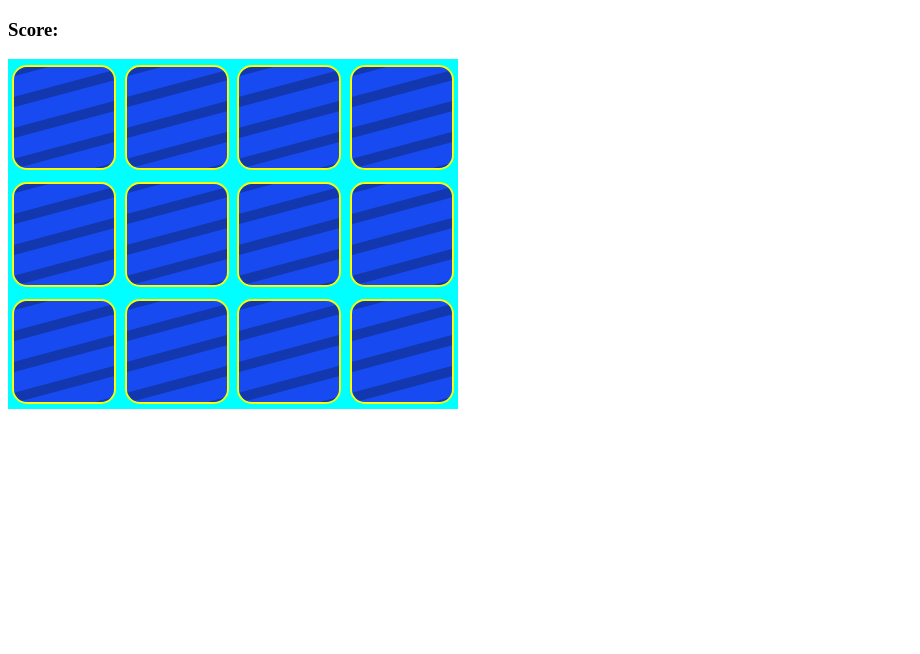
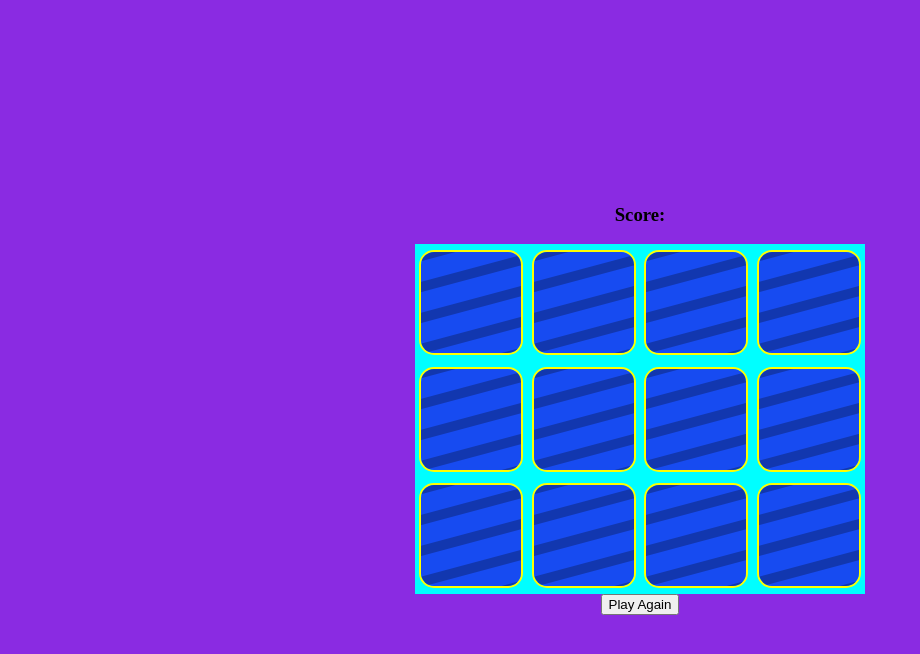
Before and after one commit to samvrny/memorygame, a plain HTML site: page index.html in a window 1280 px wide. Shown: the whole page, without its empty margins (0-920 px from the left). Drawn offline with Linux system fonts and the light colour scheme.

Commit message:
added ability to restart game

```diff
--- a/index.html
+++ b/index.html
@@ -1,20 +1,31 @@
 <!DOCTYPE html>
 <html lang="en">
+
 <head>
     <meta charset="UTF-8">
     <meta http-equiv="X-UA-Compatible" content="IE=edge">
     <meta name="viewport" content="width=device-width, initial-scale=1.0">
     <title>Memory Game</title>
-    <link rel="stylesheet" href="style.css"></link>
+    <link rel="stylesheet" href="style.css">
+    </link>
     <script src="index.js"></script>
 </head>
+
 <body>
 
-    <h3>Score:<span id='result'></span></h3>
+    <main>
+        <h3>Score:<span id='result'></span></h3>
 
-    <section id='grid' class="grid">
+        <section id='grid' class="grid">
+            <!-- this is where the gameboard is appended -->
+            <div id="match" class='hide match-modal'>
 
-    </section>
+            </div>
+        </section>
+
+        <button id="play-again">Play Again</button>
+    </main>
 
 </body>
+
 </html>
--- a/index.js
+++ b/index.js
@@ -55,6 +55,11 @@ document.addEventListener('DOMContentLoaded', () => {
     //make game board, and get the scoreboards id
     const gameBox = document.getElementById('grid');
     const scoreDisplay = document.getElementById('result');
+    // const matchDisplay = document.getElementById('match');
+
+    //get the restart game button and make it reload the game
+    const playAgain = document.getElementById('play-again');
+    playAgain.addEventListener('click', loadGame)
 
     //set arrays to save the players chosen cards to, so they can be checked for a match
     let chosenCards = [];
@@ -63,6 +68,10 @@ document.addEventListener('DOMContentLoaded', () => {
 
     //loads up the initial game board
     function loadGame() {
+        wonCards = [];
+        while(gameBox.firstChild) {
+            gameBox.removeChild(gameBox.firstChild)
+        }
 
         pictures.sort(() => 0.5 - Math.random())
 
@@ -75,8 +84,14 @@ document.addEventListener('DOMContentLoaded', () => {
         }
     }
 
+    // function displayMatch() {
+    //     matchDisplay.classList.remove('hide')
+    // }
+
     //checks if the two chosen cards are a match or not. If so, remove them from the board, and if not, place them back face down
     function checkMatch() {
+        // setTimeout(displayMatch, 500)
+        // matchDisplay.classList.add('hide')
         let cardsInQuestion = document.querySelectorAll('img');
         const cardOneId = chosenCardsId[0];
         const cardTwoId = chosenCardsId[1];
@@ -106,10 +121,13 @@ document.addEventListener('DOMContentLoaded', () => {
         this.setAttribute('src', pictures[cardId].img)
 
         if(chosenCards.length === 2) {
-            setTimeout(checkMatch, 500)
+            setTimeout(checkMatch, 50) //USED TO BE 500
         }
     }
 
+    // function restartGame() {
+
+    // }
     //call to load the game
     loadGame();
 })
--- a/style.css
+++ b/style.css
@@ -1,3 +1,8 @@
+body {
+    margin: 0;
+    display: flex;
+}
+
 .grid {
     display: flex;
     align-items: center;
@@ -6,9 +11,32 @@
     height: 350px;
     width: 450px;
     background-color: aqua;
+    overflow: hidden;
 }
 
 img {
     border-radius: 15px;
     border: 2px solid yellow;
 }
+
+.hide {
+    display: none;
+}
+
+.match-modal {
+    z-index: 25;
+    height: 100%;
+    width: 100%;
+    border: 2px solid red;
+}
+
+main {
+    display: flex;
+    flex-direction: column;
+    align-items: center;
+    justify-content: center;
+    margin-top: 0;
+    min-height: 100vh;
+    min-width: 100vw;
+    background-color: blueviolet;
+}
```
